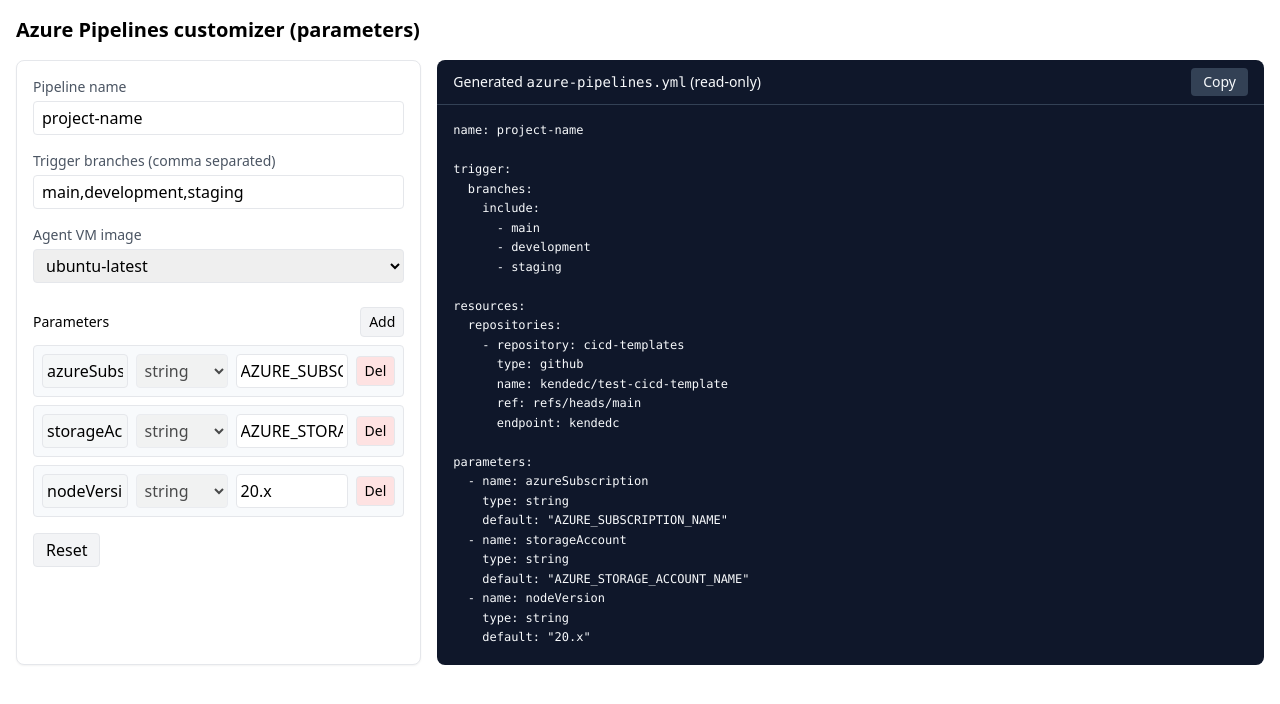
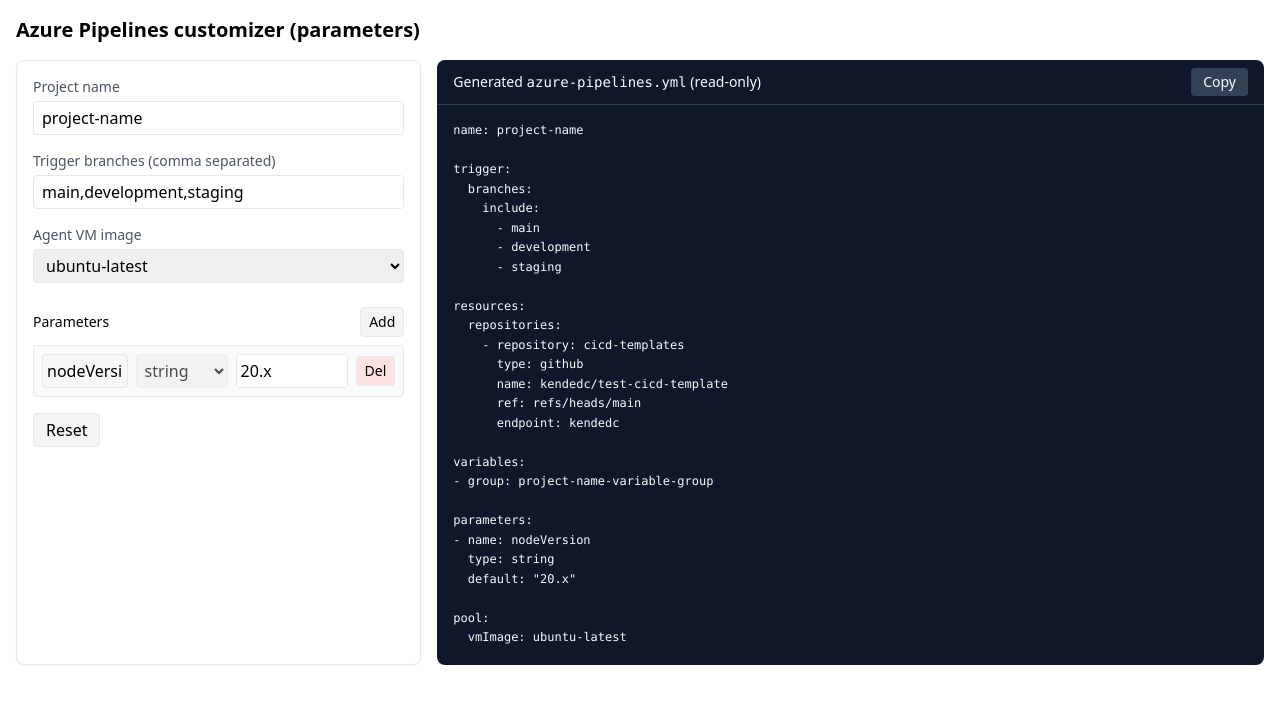
Before and after one commit to kendedc/cicd-template-app, a React (Vite) app: page / in a window 1280 px wide. Shown: the top 704 px of the page. Built offline with nearby package versions, Linux system fonts and the light colour scheme.

Commit message:
Remove useless code

```diff
--- a/azure-pipeline.yml
+++ b/azure-pipeline.yml
@@ -19,9 +19,6 @@
 - group: 'testing template app'
 
 parameters:
-- name: storageAccount
-  type: string
-  default: "cicdfrontendtest"
 - name: nodeVersion
   type: string
   default: "20.x"
--- a/src/App.jsx
+++ b/src/App.jsx
@@ -13,21 +13,6 @@
   const PARAMETERS = [
     {
       id: 0,
-      name: 'azureSubscription',
-      type: 'string',
-      default: 'AZURE_SUBSCRIPTION_NAME',
-      isFixedName: true,
-    },
-
-    {
-      id: 1,
-      name: 'storageAccount',
-      type: 'string',
-      default: 'AZURE_STORAGE_ACCOUNT_NAME',
-      isFixedName: true,
-    },
-    {
-      id: 2,
       name: 'nodeVersion',
       type: 'string',
       default: '20.x',
@@ -40,12 +25,6 @@
   const [vmImage, setVmImage] = useState(VM_IMAGE);
   const [parameters, setParameters] = useState(PARAMETERS);
 
-  const [dotnetBuild, setDotnetBuild] = useState(true);
-  const [npmBuild, setNpmBuild] = useState(false);
-  const [dockerBuild, setDockerBuild] = useState(false);
-  const [dockerImageName, setDockerImageName] = useState('myapp:latest');
-  const [acrName, setAcrName] = useState('');
-  const [webAppName, setWebAppName] = useState('');
   const [copyStatus, setCopyStatus] = useState('');
 
   // parameters: array of { id, name, type, default }
@@ -79,7 +58,7 @@
               p.type === 'string'
                 ? `"${escapeYaml(String(p.default))}"`
                 : `${String(p.default)}`;
-            return `  - name: ${p.name}\n    type: ${p.type}\n    default: ${defVal}`;
+            return `- name: ${p.name}\n  type: ${p.type}\n  default: ${defVal}`;
           })
           .join('\n')}`
       : '';
@@ -95,10 +74,12 @@
     const resourcesSection =
       'resources:\n  repositories:\n    - repository: cicd-templates\n      type: github\n      name: kendedc/test-cicd-template\n      ref: refs/heads/main\n      endpoint: kendedc';
 
+    const variableGroupSection = `variables:\n- group: ${projectName}-variable-group`;
+
     const stages = [];
 
     stages.push(
-      "- stage: Build\n  displayName: 'Build Stage'\n  jobs:\n  - job: InstallNode\n    displayName: 'Install Node Job'\n    steps:\n    - template: install-node.yml@cicd-templates\n      parameters:\n        nodeVersion: ${{ parameters.nodeVersion }}\n  - job: Build\n    displayName: 'Build Job'\n    dependsOn: InstallNode\n    steps:\n    - template: ci-steps.yml@cicd-templates"
+      "- stage: Build\n  displayName: \"Build Stage\"\n  jobs:\n  - job: InstallNode\n    displayName: \"Install Node Job\"\n    steps:\n    - template: install-node.yml@cicd-templates\n      parameters:\n        nodeVersion: ${{ parameters.nodeVersion }}\n  - job: Build\n    displayName: \"Build Job\"\n    dependsOn: InstallNode\n    steps:\n    - template: ci-steps.yml@cicd-templates\n\n- stage: Deploy\n  displayName: \"Deploy Stage\"\n  dependsOn: Build\n  condition: and(succeeded(), ne(variables['Build.Reason'], 'PullRequest'))\n  jobs:\n  - job: Deploy\n    displayName: \"Deploy Job\"\n    steps:\n    - template: cd-steps.yml@cicd-templates"
     );
 
     const stagesYaml = stages.length
@@ -109,6 +90,7 @@
       `name: ${projectName}`,
       triggerSection,
       resourcesSection,
+      variableGroupSection,
       paramsBlock,
       `pool:\n  vmImage: ${vmImage}`,
       '',
@@ -123,12 +105,6 @@
     triggerBranches,
     vmImage,
     parameters,
-    dotnetBuild,
-    npmBuild,
-    dockerBuild,
-    dockerImageName,
-    acrName,
-    webAppName,
   ]);
 
   const copyToClipboard = async () => {
@@ -152,7 +128,7 @@
         <div className="md:col-span-1 bg-white border rounded-lg p-4 shadow-sm">
           <div className="space-y-4">
             <label className="block">
-              <div className="text-sm text-gray-600">Pipeline name</div>
+              <div className="text-sm text-gray-600">Project name</div>
               <input
                 value={projectName}
                 onChange={(e) => setProjectName(e.target.value)}
@@ -243,73 +219,6 @@
                 ))}
               </div>
             </div>
-
-            {/* <div className="flex items-center gap-3 pt-3">
-              <label className="flex items-center gap-2">
-                <input
-                  type="checkbox"
-                  checked={dotnetBuild}
-                  onChange={(e) => setDotnetBuild(e.target.checked)}
-                />
-                <span className="text-sm">dotnet build</span>
-              </label>
-
-              <label className="flex items-center gap-2">
-                <input
-                  type="checkbox"
-                  checked={npmBuild}
-                  onChange={(e) => setNpmBuild(e.target.checked)}
-                />
-                <span className="text-sm">npm build</span>
-              </label>
-
-              <label className="flex items-center gap-2">
-                <input
-                  type="checkbox"
-                  checked={dockerBuild}
-                  onChange={(e) => setDockerBuild(e.target.checked)}
-                />
-                <span className="text-sm">docker build & push</span>
-              </label>
-            </div> */}
-
-            {/* {dockerBuild && (
-              <>
-                <label className="block">
-                  <div className="text-sm text-gray-600">
-                    Docker image name (repo:tag)
-                  </div>
-                  <input
-                    value={dockerImageName}
-                    onChange={(e) => setDockerImageName(e.target.value)}
-                    className="mt-1 block w-full border rounded px-2 py-1"
-                  />
-                </label>
-
-                <label className="block">
-                  <div className="text-sm text-gray-600">
-                    ACR name (optional)
-                  </div>
-                  <input
-                    value={acrName}
-                    onChange={(e) => setAcrName(e.target.value)}
-                    className="mt-1 block w-full border rounded px-2 py-1"
-                  />
-                </label>
-              </>
-            )} */}
-
-            {/* <label className="block">
-              <div className="text-sm text-gray-600">
-                Azure Web App name (optional - for simple deploy task)
-              </div>
-              <input
-                value={webAppName}
-                onChange={(e) => setWebAppName(e.target.value)}
-                className="mt-1 block w-full border rounded px-2 py-1"
-              />
-            </label> */}
-
             <div>
               <button
                 onClick={() => {
@@ -317,12 +226,6 @@
                   setTriggerBranches(TRIGGER_BRANCHES);
                   setVmImage(VM_IMAGE);
                   setParameters(PARAMETERS);
-                  setDotnetBuild(true);
-                  setNpmBuild(false);
-                  setDockerBuild(false);
-                  setDockerImageName('myapp:${{ Build.BuildId }}');
-                  setAcrName('');
-                  setWebAppName('');
                 }}
                 className="px-3 py-1 rounded bg-gray-100 border"
               >
```
